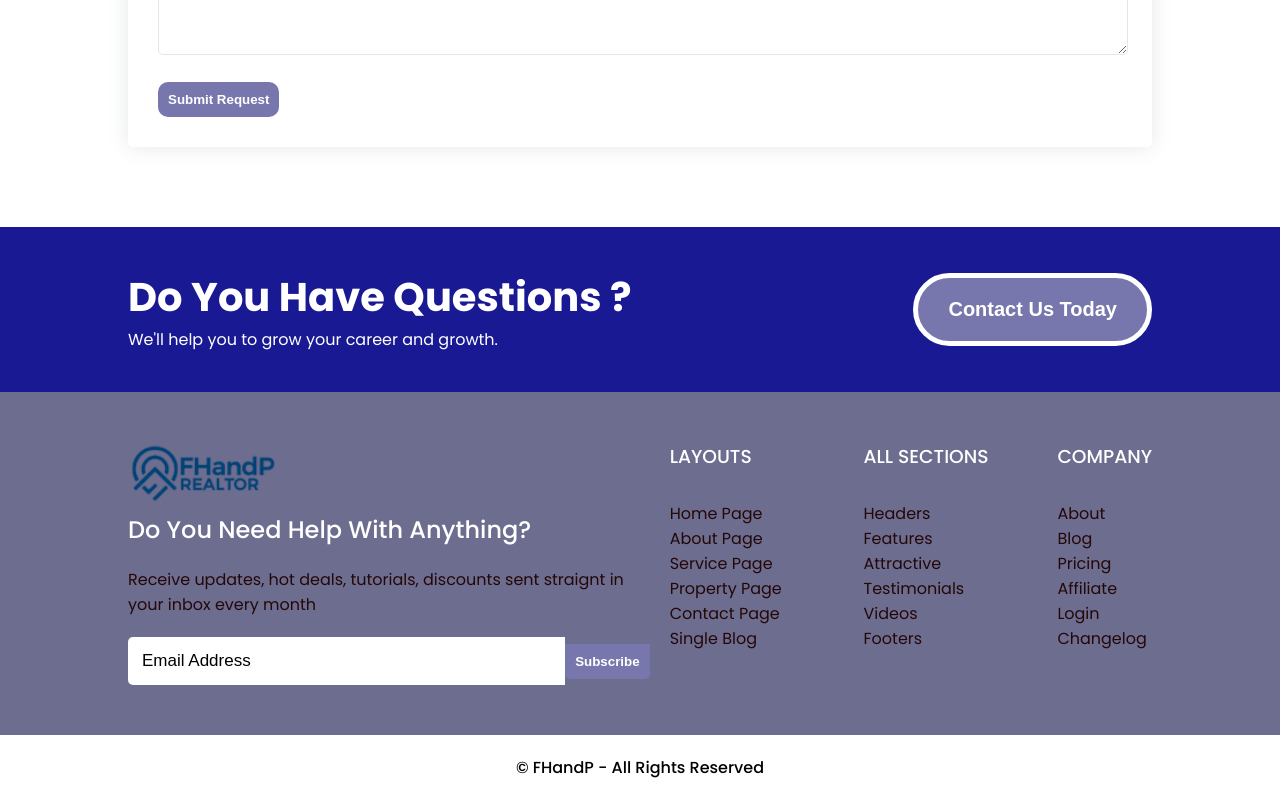
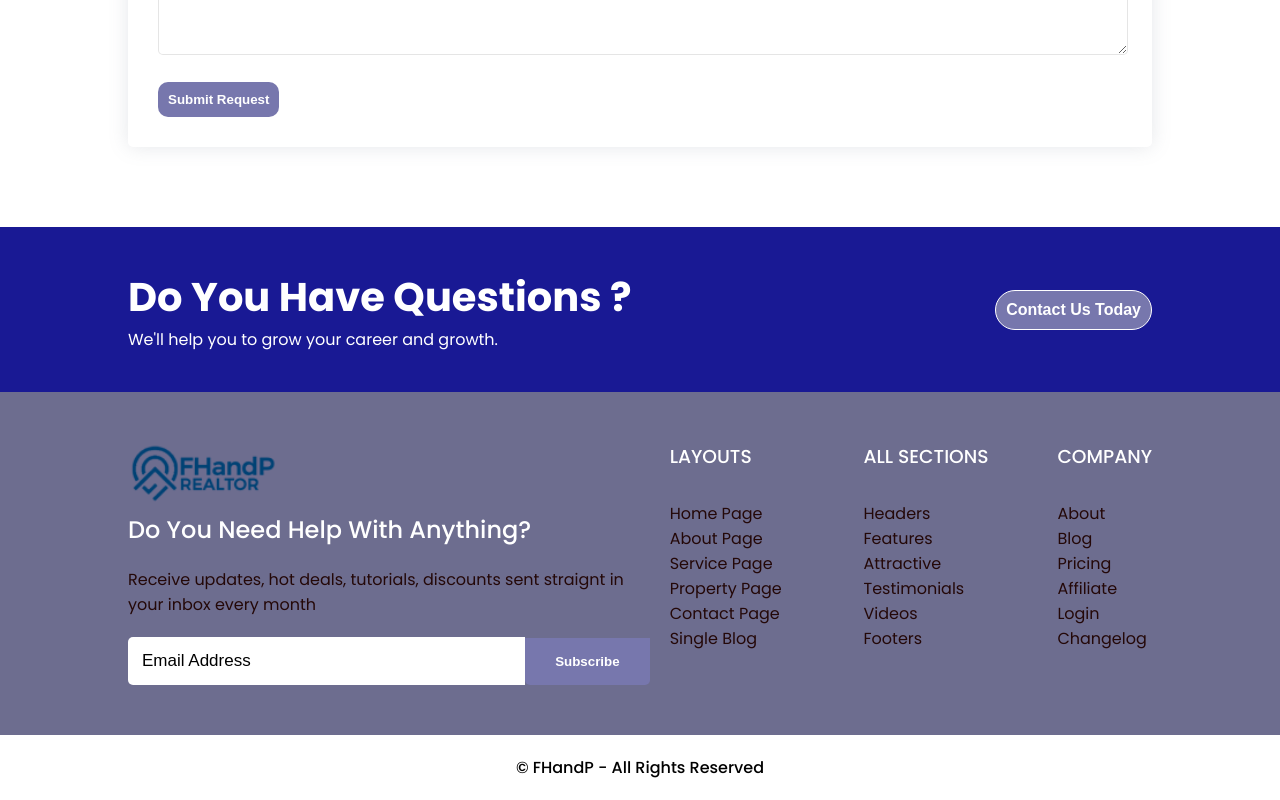
Before and after one commit to Teejay-deen/FHandP, a React (Create React App) app: page /contact in a window 1280 px wide. Shown: the part 776-1576 px from the top of the page. Built offline with nearby package versions, Linux system fonts and the light colour scheme.

Commit message:
refactor the code

```diff
--- a/src/components/Contact/Contact.css
+++ b/src/components/Contact/Contact.css
@@ -9,12 +9,12 @@
   margin-bottom: 20px;
 }
 
+
 .contact input{
     width: 100%;
   margin-bottom: 20px;
   margin-right: 10px;
 }
-
 
 .contact form{
     padding: 30px;
--- a/src/components/common/Footer/Footer.css
+++ b/src/components/common/Footer/Footer.css
@@ -76,11 +76,14 @@ footer ul li {
 
 .btn5{
     border-radius: 50px;
-    padding: 20px 30px;
     color: white;
-    font-size: 20px;
+    font-size: 16px;
     font-weight: 400px;
-    border: 5px solid #fff;
+    border: 1px solid #fff;
+}
+
+.btn6{
+    padding: 16px 30px;
 }
 
 
--- a/src/components/common/Footer/Footer.jsx
+++ b/src/components/common/Footer/Footer.jsx
@@ -31,7 +31,7 @@ const Footer = () => {
 
               <div className="input flex">
                 <input type="text" name="" placeholder="Email Address" id="" />
-                <button >Subscribe</button>
+                <button className="btn6">Subscribe</button>
               </div>
             </div>
           </div>
```
